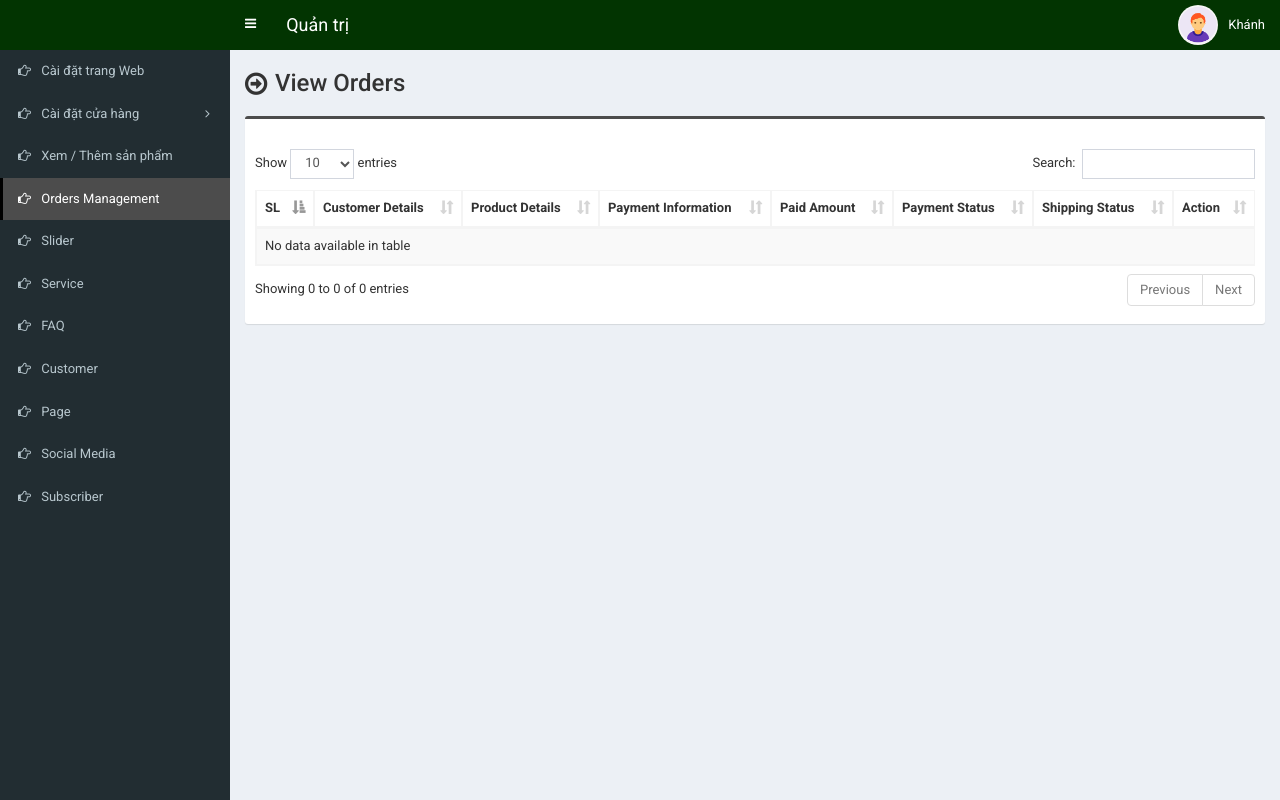
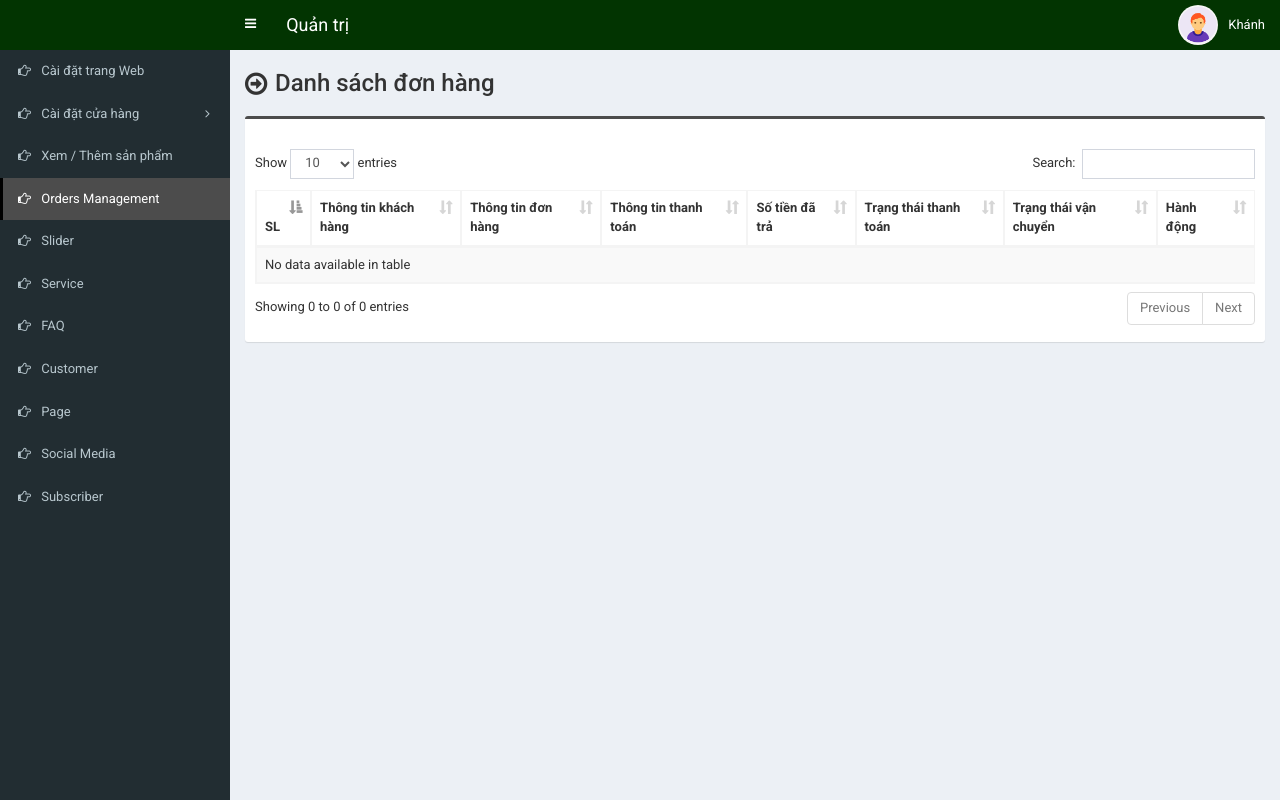
Before and after one commit to TranKhanh3108/DoAn3, a PHP site: page /test/admin/order.php in a window 1280 px wide. Run offline with PHP 8.4, Linux system fonts and the light colour scheme; a user stored in the database is signed in; data that the repository does not hold is empty.

Commit message:
Update order.php

```diff
--- a/admin/order.php
+++ b/admin/order.php
@@ -6,11 +6,11 @@ if(isset($_POST['form1'])) {
     $valid = 1;
     if(empty($_POST['subject_text'])) {
         $valid = 0;
-        $error_message .= 'Subject can not be empty\n';
+        $error_message .= 'Chủ đề không được để trống\n';
     }
     if(empty($_POST['message_text'])) {
         $valid = 0;
-        $error_message .= 'Subject can not be empty\n';
+        $error_message .= 'Tin nhắn không được để trống\n';
     }
     if($valid == 1) {
 
@@ -43,15 +43,7 @@ if(isset($_POST['form1'])) {
         		$payment_details = '
 Transaction Id: '.$row['txnid'].'<br>
         		';
-        	elseif($row['payment_method'] == 'Stripe'):
-				$payment_details = '
-Transaction Id: '.$row['txnid'].'<br>
-Card number: '.$row['card_number'].'<br>
-Card CVV: '.$row['card_cvv'].'<br>
-Card Month: '.$row['card_month'].'<br>
-Card Year: '.$row['card_year'].'<br>
-        		';
-        	elseif($row['payment_method'] == 'Bank Deposit'):
+        	elseif($row['payment_method'] == 'Ngân hàng'):
 				$payment_details = '
 Transaction Details: <br>'.$row['bank_transaction_info'];
         	endif;
@@ -123,7 +115,7 @@ if($success_message != '') {
 
 <section class="content-header">
 	<div class="content-header-left">
-		<h1>View Orders</h1>
+		<h1>Danh sách đơn hàng</h1>
 	</div>
 </section>
 
@@ -141,15 +133,15 @@ if($success_message != '') {
 			<thead>
 			    <tr>
 			        <th>SL</th>
-                    <th>Customer Details</th>
-			        <th>Product Details</th>
+                    <th>Thông tin khách hàng</th>
+			        <th>Thông tin đơn hàng</th>
                     <th>
-                    	Payment Information
+                    	Thông tin thanh toán
                     </th>
-                    <th>Paid Amount</th>
-                    <th>Payment Status</th>
-                    <th>Shipping Status</th>
-			        <th>Action</th>
+                    <th>Số tiền đã trả</th>
+                    <th>Trạng thái thanh toán</th>
+                    <th>Trạng thái vận chuyển</th>
+			        <th>Hành động</th>
 			    </tr>
 			</thead>
             <tbody>
@@ -165,9 +157,9 @@ if($success_message != '') {
 	                    <td><?php echo $i; ?></td>
 	                    <td>
                             <b>Id:</b> <?php echo $row['customer_id']; ?><br>
-                            <b>Name:</b><br> <?php echo $row['customer_name']; ?><br>
+                            <b>Tên:</b><br> <?php echo $row['customer_name']; ?><br>
                             <b>Email:</b><br> <?php echo $row['customer_email']; ?><br><br>
-                            <a href="#" data-toggle="modal" data-target="#model-<?php echo $i; ?>"class="btn btn-warning btn-xs" style="width:100%;margin-bottom:4px;">Send Message</a>
+                            <a href="#" data-toggle="modal" data-target="#model-<?php echo $i; ?>"class="btn btn-warning btn-xs" style="width:100%;margin-bottom:4px;">Gửi tin nhắn</a>
                             <div id="model-<?php echo $i; ?>" class="modal fade" role="dialog">
 								<div class="modal-dialog">
 									<div class="modal-content">
@@ -181,13 +173,13 @@ if($success_message != '') {
                                                 <input type="hidden" name="payment_id" value="<?php echo $row['payment_id']; ?>">
 												<table class="table table-bordered">
 													<tr>
-														<td>Subject</td>
+														<td>Chủ đề</td>
 														<td>
                                                             <input type="text" name="subject_text" class="form-control" style="width: 100%;">
 														</td>
 													</tr>
                                                     <tr>
-                                                        <td>Message</td>
+                                                        <td>Tin nhắn</td>
                                                         <td>
                                                             <textarea name="message_text" class="form-control" cols="30" rows="10" style="width:100%;height: 200px;"></textarea>
                                                         </td>
@@ -200,7 +192,7 @@ if($success_message != '') {
 											</form>
 										</div>
 										<div class="modal-footer">
-											<button type="button" class="btn btn-default" data-dismiss="modal">Close</button>
+											<button type="button" class="btn btn-default" data-dismiss="modal">Đóng</button>
 										</div>
 									</div>
 								</div>
@@ -223,24 +215,15 @@ if($success_message != '') {
                         </td>
                         <td>
                         	<?php if($row['payment_method'] == 'PayPal'): ?>
-                        		<b>Payment Method:</b> <?php echo '<span style="color:red;"><b>'.$row['payment_method'].'</b></span>'; ?><br>
-                        		<b>Payment Id:</b> <?php echo $row['payment_id']; ?><br>
-                        		<b>Date:</b> <?php echo $row['payment_date']; ?><br>
-                        		<b>Transaction Id:</b> <?php echo $row['txnid']; ?><br>
-                        	<?php elseif($row['payment_method'] == 'Stripe'): ?>
-                        		<b>Payment Method:</b> <?php echo '<span style="color:red;"><b>'.$row['payment_method'].'</b></span>'; ?><br>
-                        		<b>Payment Id:</b> <?php echo $row['payment_id']; ?><br>
-								<b>Date:</b> <?php echo $row['payment_date']; ?><br>
-                        		<b>Transaction Id:</b> <?php echo $row['txnid']; ?><br>
-                        		<b>Card Number:</b> <?php echo $row['card_number']; ?><br>
-                        		<b>Card CVV:</b> <?php echo $row['card_cvv']; ?><br>
-                        		<b>Expire Month:</b> <?php echo $row['card_month']; ?><br>
-                        		<b>Expire Year:</b> <?php echo $row['card_year']; ?><br>
+                        		<b>Phương thức thanh toán:</b> <?php echo '<span style="color:red;"><b>'.$row['payment_method'].'</b></span>'; ?><br>
+                        		<b>Id thanh toán:</b> <?php echo $row['payment_id']; ?><br>
+                        		<b>Ngày:</b> <?php echo $row['payment_date']; ?><br>
+                        		<b>Id giao dịch:</b> <?php echo $row['txnid']; ?><br>
                         	<?php elseif($row['payment_method'] == 'Bank Deposit'): ?>
-                        		<b>Payment Method:</b> <?php echo '<span style="color:red;"><b>'.$row['payment_method'].'</b></span>'; ?><br>
-                        		<b>Payment Id:</b> <?php echo $row['payment_id']; ?><br>
-								<b>Date:</b> <?php echo $row['payment_date']; ?><br>
-                        		<b>Transaction Information:</b> <br><?php echo $row['bank_transaction_info']; ?><br>
+                        		<b>Phương thức thanh toán:</b> <?php echo '<span style="color:red;"><b>'.$row['payment_method'].'</b></span>'; ?><br>
+                        		<b>Id thanh toán:</b> <?php echo $row['payment_id']; ?><br>
+								<b>Ngày:</b> <?php echo $row['payment_date']; ?><br>
+                        		<b>Thông tin giao dịch:</b> <br><?php echo $row['bank_transaction_info']; ?><br>
                         	<?php endif; ?>
                         </td>
                         <td><?php echo $row['paid_amount']; ?></td>
@@ -250,7 +233,7 @@ if($success_message != '') {
                             <?php
                                 if($row['payment_status']=='Pending'){
                                     ?>
-                                    <a href="order-change-status.php?id=<?php echo $row['id']; ?>&task=Completed" class="btn btn-warning btn-xs" style="width:100%;margin-bottom:4px;">Make Completed</a>
+                                    <a href="order-change-status.php?id=<?php echo $row['id']; ?>&task=Completed" class="btn btn-warning btn-xs" style="width:100%;margin-bottom:4px;">Hoàn thành</a>
                                     <?php
                                 }
                             ?>
@@ -262,14 +245,14 @@ if($success_message != '') {
                             if($row['payment_status']=='Completed') {
                                 if($row['shipping_status']=='Pending'){
                                     ?>
-                                    <a href="shipping-change-status.php?id=<?php echo $row['id']; ?>&task=Completed" class="btn btn-warning btn-xs" style="width:100%;margin-bottom:4px;">Make Completed</a>
+                                    <a href="shipping-change-status.php?id=<?php echo $row['id']; ?>&task=Completed" class="btn btn-warning btn-xs" style="width:100%;margin-bottom:4px;">Hoàn thành</a>
                                     <?php
                                 }
                             }
                             ?>
                         </td>
 	                    <td>
-                            <a href="#" class="btn btn-danger btn-xs" data-href="order-delete.php?id=<?php echo $row['id']; ?>" data-toggle="modal" data-target="#confirm-delete" style="width:100%;">Delete</a>
+                            <a href="#" class="btn btn-danger btn-xs" data-href="order-delete.php?id=<?php echo $row['id']; ?>" data-toggle="modal" data-target="#confirm-delete" style="width:100%;">Xóa</a>
 	                    </td>
 	                </tr>
             		<?php
@@ -289,14 +272,14 @@ if($success_message != '') {
         <div class="modal-content">
             <div class="modal-header">
                 <button type="button" class="close" data-dismiss="modal" aria-hidden="true">&times;</button>
-                <h4 class="modal-title" id="myModalLabel">Delete Confirmation</h4>
+                <h4 class="modal-title" id="myModalLabel">Xác nhận xóa</h4>
             </div>
             <div class="modal-body">
-                Are you sure want to delete this item?
+                <p>Bạn có chắc muốn xóa mục này?</p>
             </div>
             <div class="modal-footer">
-                <button type="button" class="btn btn-default" data-dismiss="modal">Cancel</button>
-                <a class="btn btn-danger btn-ok">Delete</a>
+                <button type="button" class="btn btn-default" data-dismiss="modal">Hủy</button>
+                <a class="btn btn-danger btn-ok">Xóa</a>
             </div>
         </div>
     </div>
```
